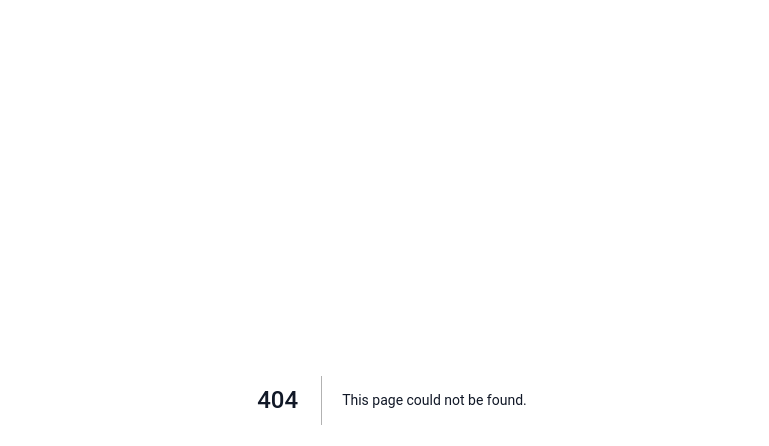
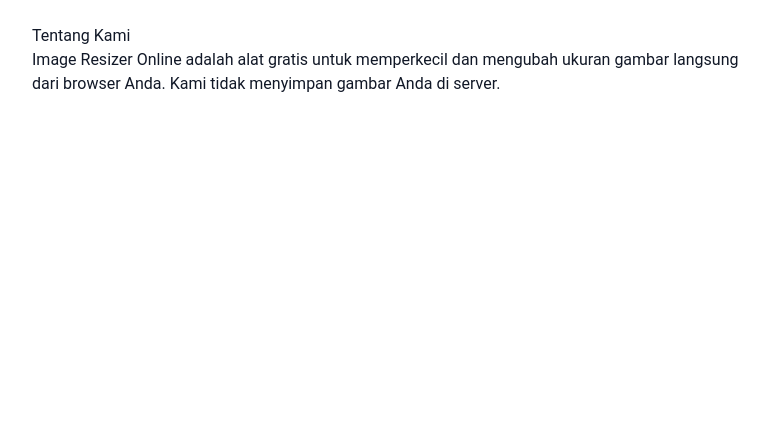
Before and after one commit to pejuangreceh5/Image-Resizer, a Next.js app: page /about in a window 1280 px wide. Before the commit this address had no page. Shown: the top 446 px of the page, without its empty margins (248-1017 px from the left). Built offline with nearby package versions, Linux system fonts and the light colour scheme.

Commit message:
Add files via upload

```diff
--- /dev/null
+++ b/app/about/page.tsx
@@ -0,0 +1,8 @@
+export default function AboutPage() {
+  return (
+    <main className="max-w-3xl mx-auto p-6 prose">
+      <h1>Tentang Kami</h1>
+      <p>Image Resizer Online adalah alat gratis untuk memperkecil dan mengubah ukuran gambar langsung dari browser Anda. Kami tidak menyimpan gambar Anda di server.</p>
+    </main>
+  );
+}
```
